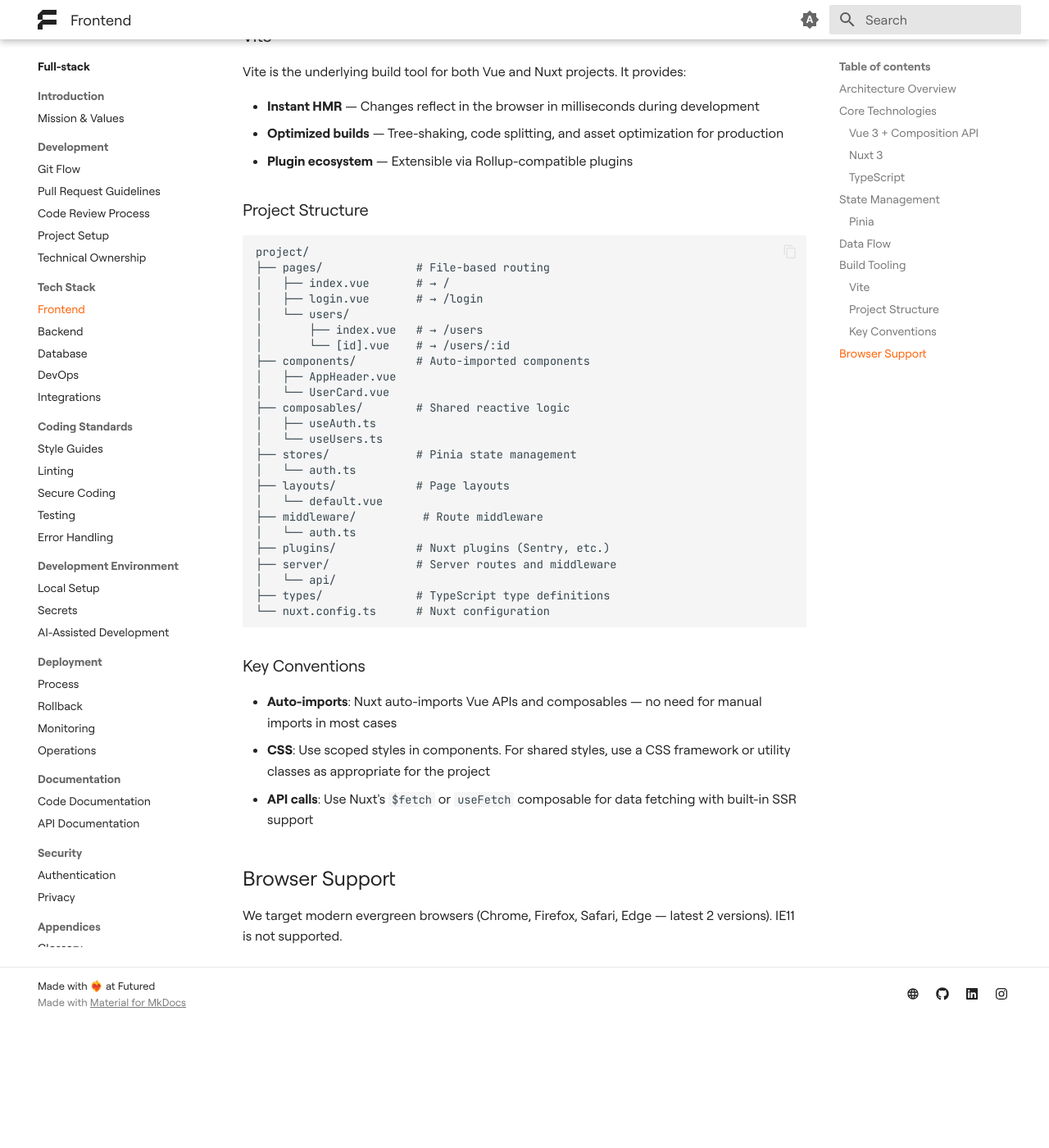
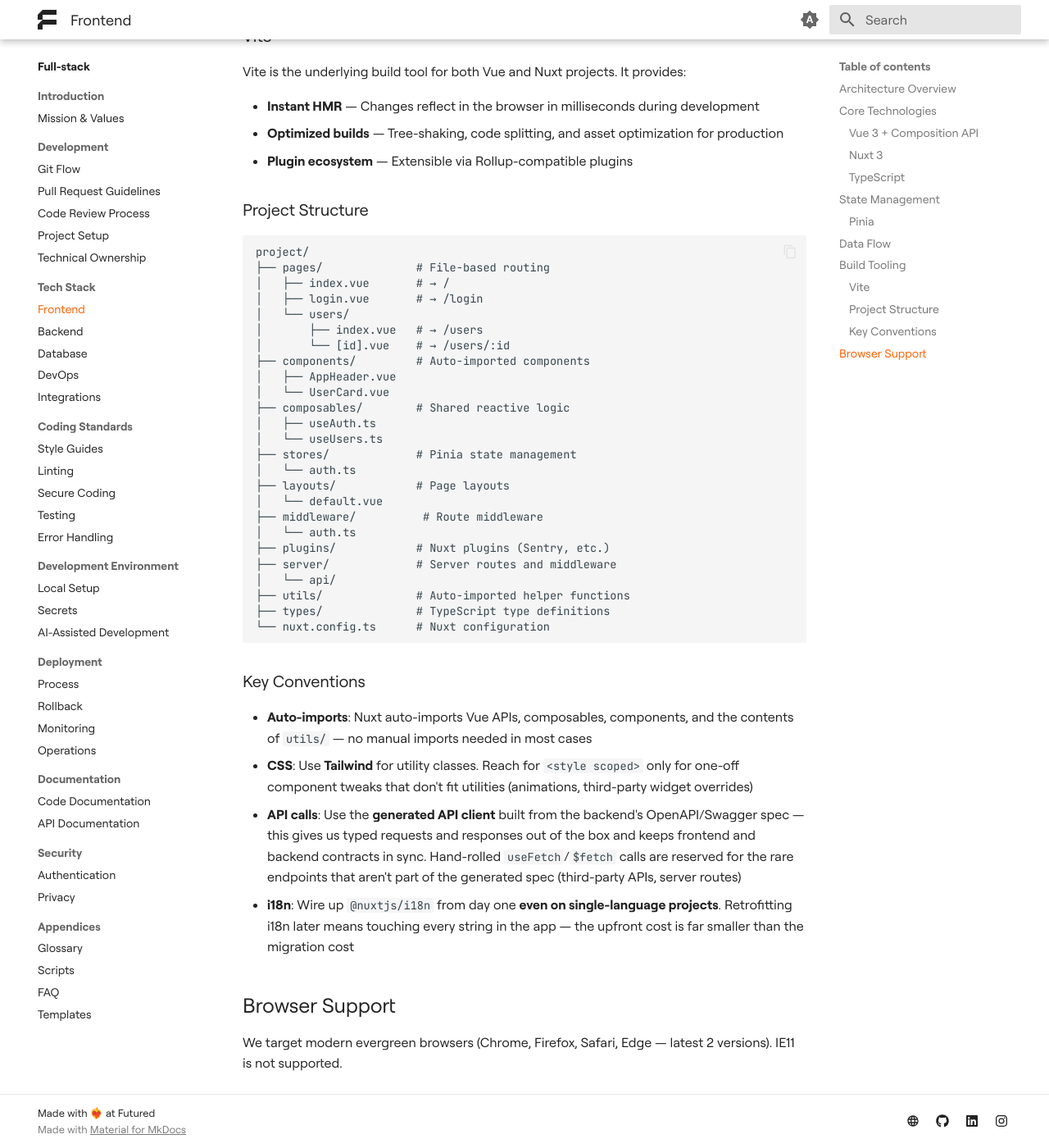
Before and after one commit to futuredapp/Engineering-Handbook, an MkDocs documentation site: the page built from docs/teams/fullstack/tech_stack/00_frontend.md, in a window 1280 px wide and 1400 px high, scrolled down 4317 px. Shown: the whole window at 82% size. Built offline with MkDocs 1.6.1 and Material for MkDocs 9.7.7, drawn with Linux system fonts in a browser that asks for light colours; before the commit the page ends 5562 px from its top, so only the background shows below that.

Commit message:
fix: updated frontend page with new conventions

````diff
--- a/docs/teams/fullstack/tech_stack/00_frontend.md
+++ b/docs/teams/fullstack/tech_stack/00_frontend.md
@@ -155,15 +155,17 @@
 ├── plugins/            # Nuxt plugins (Sentry, etc.)
 ├── server/             # Server routes and middleware
 │   └── api/
+├── utils/              # Auto-imported helper functions
 ├── types/              # TypeScript type definitions
 └── nuxt.config.ts      # Nuxt configuration
 ```
 
 ### Key Conventions
 
-- **Auto-imports**: Nuxt auto-imports Vue APIs and composables — no need for manual imports in most cases
-- **CSS**: Use scoped styles in components. For shared styles, use a CSS framework or utility classes as appropriate for the project
-- **API calls**: Use Nuxt's `$fetch` or `useFetch` composable for data fetching with built-in SSR support
+- **Auto-imports**: Nuxt auto-imports Vue APIs, composables, components, and the contents of `utils/` — no manual imports needed in most cases
+- **CSS**: Use **Tailwind** for utility classes. Reach for `<style scoped>` only for one-off component tweaks that don't fit utilities (animations, third-party widget overrides)
+- **API calls**: Use the **generated API client** built from the backend's OpenAPI/Swagger spec — this gives us typed requests and responses out of the box and keeps frontend and backend contracts in sync. Hand-rolled `useFetch`/`$fetch` calls are reserved for the rare endpoints that aren't part of the generated spec (third-party APIs, server routes)
+- **i18n**: Wire up `@nuxtjs/i18n` from day one **even on single-language projects**. Retrofitting i18n later means touching every string in the app — the upfront cost is far smaller than the migration cost
 
 ## Browser Support
 
````
